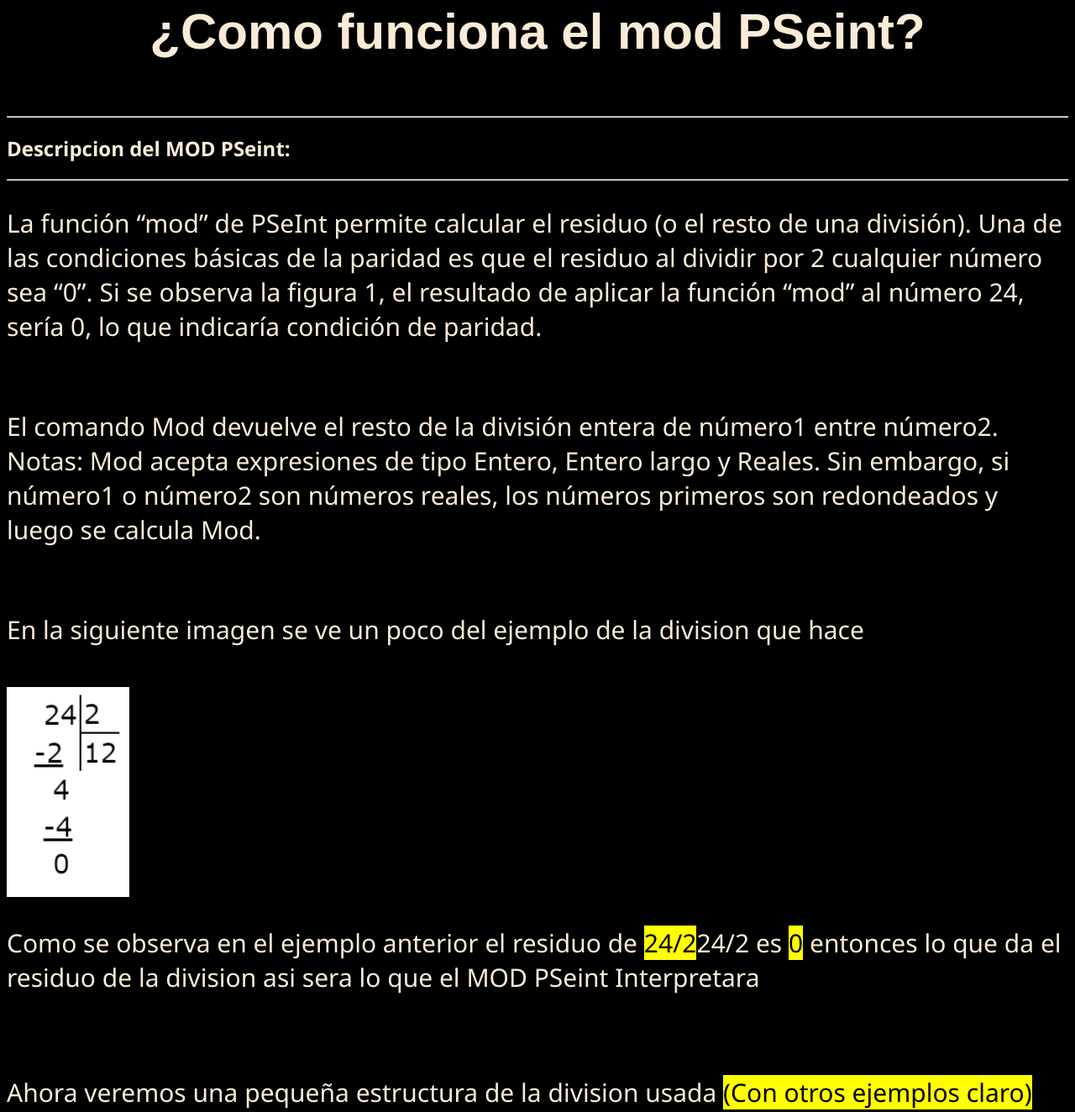
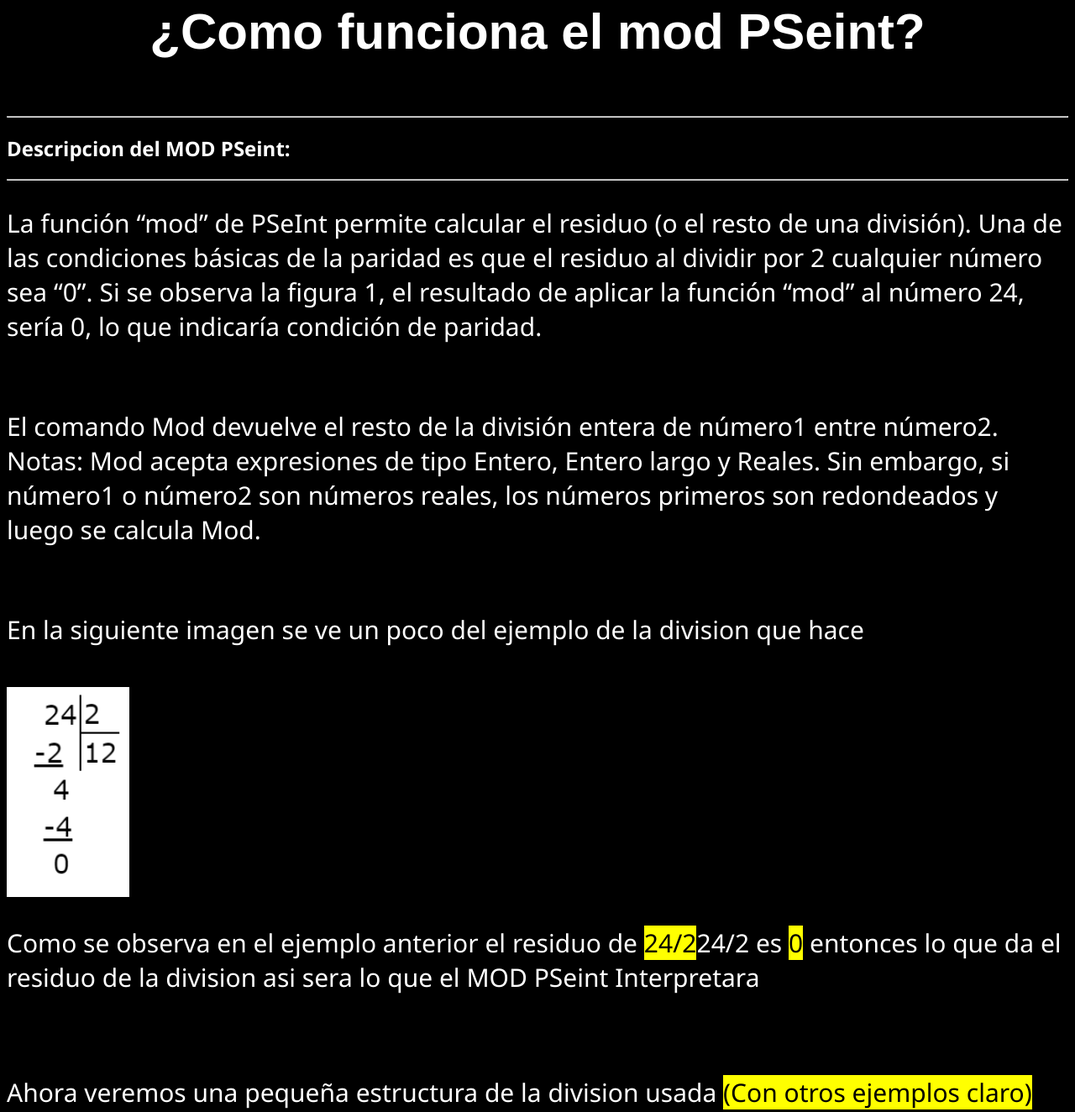
Before and after one commit to Omar-Rivera-98/Mod-Pseint, a plain HTML site: page index.html in a window 1280 px wide. Shown: the part 37-1361 px from the top of the page at 84% size. Drawn offline with Linux system fonts and the light colour scheme.

Commit message:
Updated Index.html

```diff
--- a/index.html
+++ b/index.html
@@ -11,37 +11,37 @@
 <!-- Página Hecha por Omar Ernesto Rivera Hernández -->
 <!-- Codigo: 20240600 -->
 <body style="background-color: rgb(0, 0, 0);">
-    <h1 style="text-align: center; font-size: 60px; font-family: fantasy; color: antiquewhite;">¿Como funciona el mod PSeint?</h1>
+    <h1 style="text-align: center; font-size: 60px; font-family: fantasy; color: white;">¿Como funciona el mod PSeint?</h1>
     <br>
     <hr>
-    <h2 style="font-family: 'Segoe UI', Tahoma, Geneva, Verdana, sans-serif; color: antiquewhite;">Descripcion del MOD PSeint:</h2>
+    <h2 style="font-family: 'Segoe UI', Tahoma, Geneva, Verdana, sans-serif; color: white;">Descripcion del MOD PSeint:</h2>
     <hr>
-    <p style="font-size: 30px; font-family: 'Segoe UI', Tahoma, Geneva, Verdana, sans-serif; color: antiquewhite;"> La función “mod” de PSeInt permite calcular el residuo
+    <p style="font-size: 30px; font-family: 'Segoe UI', Tahoma, Geneva, Verdana, sans-serif; color: white;"> La función “mod” de PSeInt permite calcular el residuo
         (o el resto de una división).
          Una de las condiciones básicas de la paridad
     es que el residuo al dividir por 2 cualquier número sea “0”. Si se observa la figura 1, el resultado de aplicar la función “mod” al número 24, sería 0, lo que
     indicaría condición de paridad. </p>
     <br>
-    <p style="font-size: 30px; font-family: 'Segoe UI', Tahoma, Geneva, Verdana, sans-serif; color: antiquewhite;"> El comando Mod devuelve el resto de la división entera de número1 entre
+    <p style="font-size: 30px; font-family: 'Segoe UI', Tahoma, Geneva, Verdana, sans-serif; color: white;"> El comando Mod devuelve el resto de la división entera de número1 entre
          número2. Notas: Mod acepta expresiones de tipo Entero, Entero largo y Reales. Sin embargo, si número1 o número2 son números reales, los números primeros son redondeados y luego se calcula Mod.</p>
     <br>
-    <p style="font-size: 30px; font-family: 'Segoe UI', Tahoma, Geneva, Verdana, sans-serif; color: antiquewhite;"> En la siguiente imagen se ve un poco del ejemplo
+    <p style="font-size: 30px; font-family: 'Segoe UI', Tahoma, Geneva, Verdana, sans-serif; color: white;"> En la siguiente imagen se ve un poco del ejemplo
         de la division que hace
     </p>
     <br>
     <img src="./img/example.png"  alt="Ejemplo">
     <br>
-    <p style="font-size: 30px; font-family: 'Segoe UI', Tahoma, Geneva, Verdana, sans-serif; color: antiquewhite;"> Como se observa en el
+    <p style="font-size: 30px; font-family: 'Segoe UI', Tahoma, Geneva, Verdana, sans-serif; color: white;"> Como se observa en el
         ejemplo anterior el residuo de <mark>24/2</mark>24/2 es <mark>0</mark> entonces lo que da el residuo de la division asi sera lo que el MOD PSeint Interpretara
     </p>
     <br>
     <br>
-    <p style="font-size: 30px; font-family: 'Segoe UI', Tahoma, Geneva, Verdana, sans-serif; color: antiquewhite;"> Ahora veremos una pequeña estructura de la division
+    <p style="font-size: 30px; font-family: 'Segoe UI', Tahoma, Geneva, Verdana, sans-serif; color: white;"> Ahora veremos una pequeña estructura de la division
         usada <mark>(Con otros ejemplos claro) </mark></p>
     <img src="./img/division.jpg" alt="Division">
     <br>
     <hr>
-    <p style="font-size: 30px; font-family: 'Segoe UI', Tahoma, Geneva, Verdana, sans-serif; color: antiquewhite;"> En el ejemplo de arriba se puede apreciar el residuo,
+    <p style="font-size: 30px; font-family: 'Segoe UI', Tahoma, Geneva, Verdana, sans-serif; color: white;"> En el ejemplo de arriba se puede apreciar el residuo,
         la manera mostrada
         es como PSeint Lo interpreta </p>
     <hr>
```
